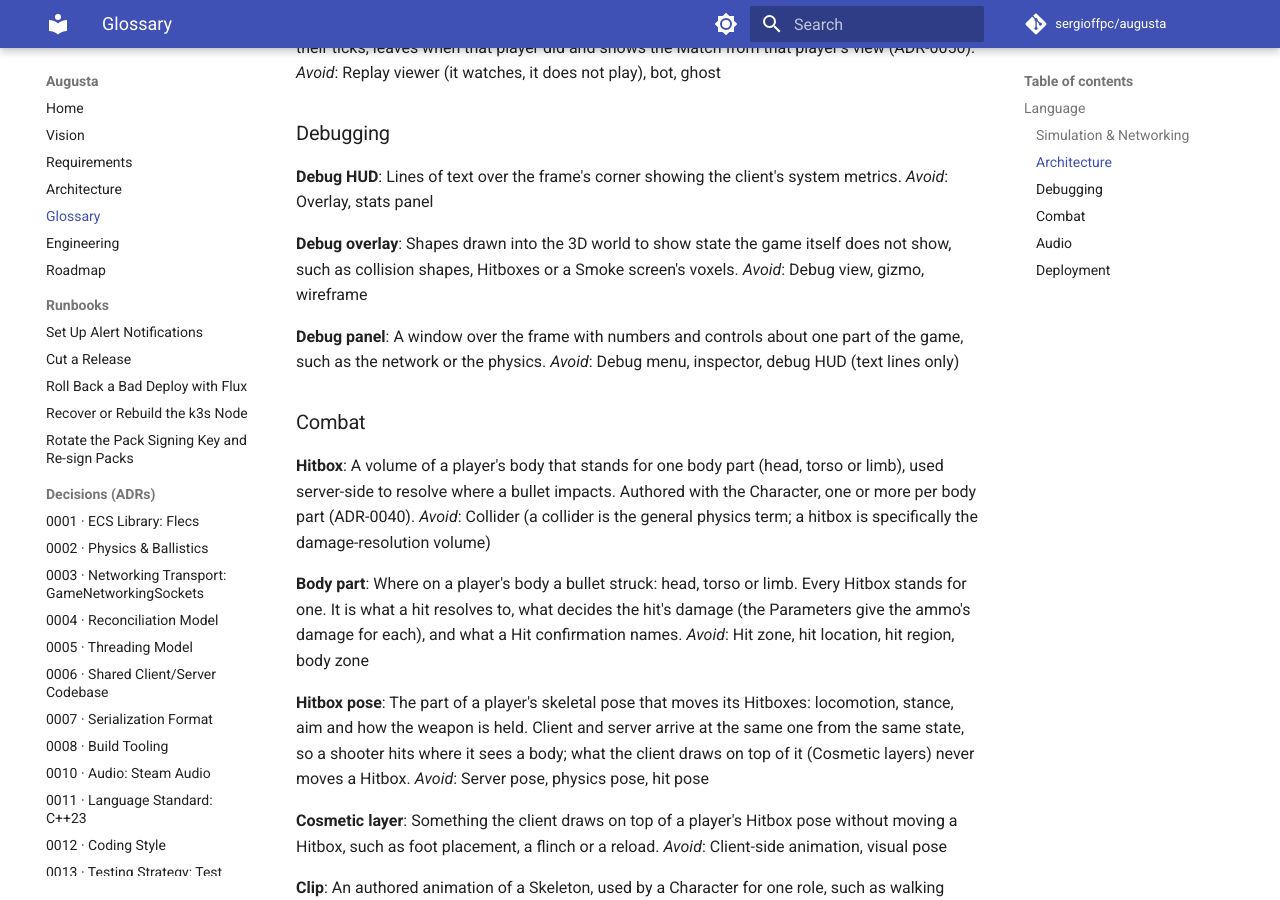
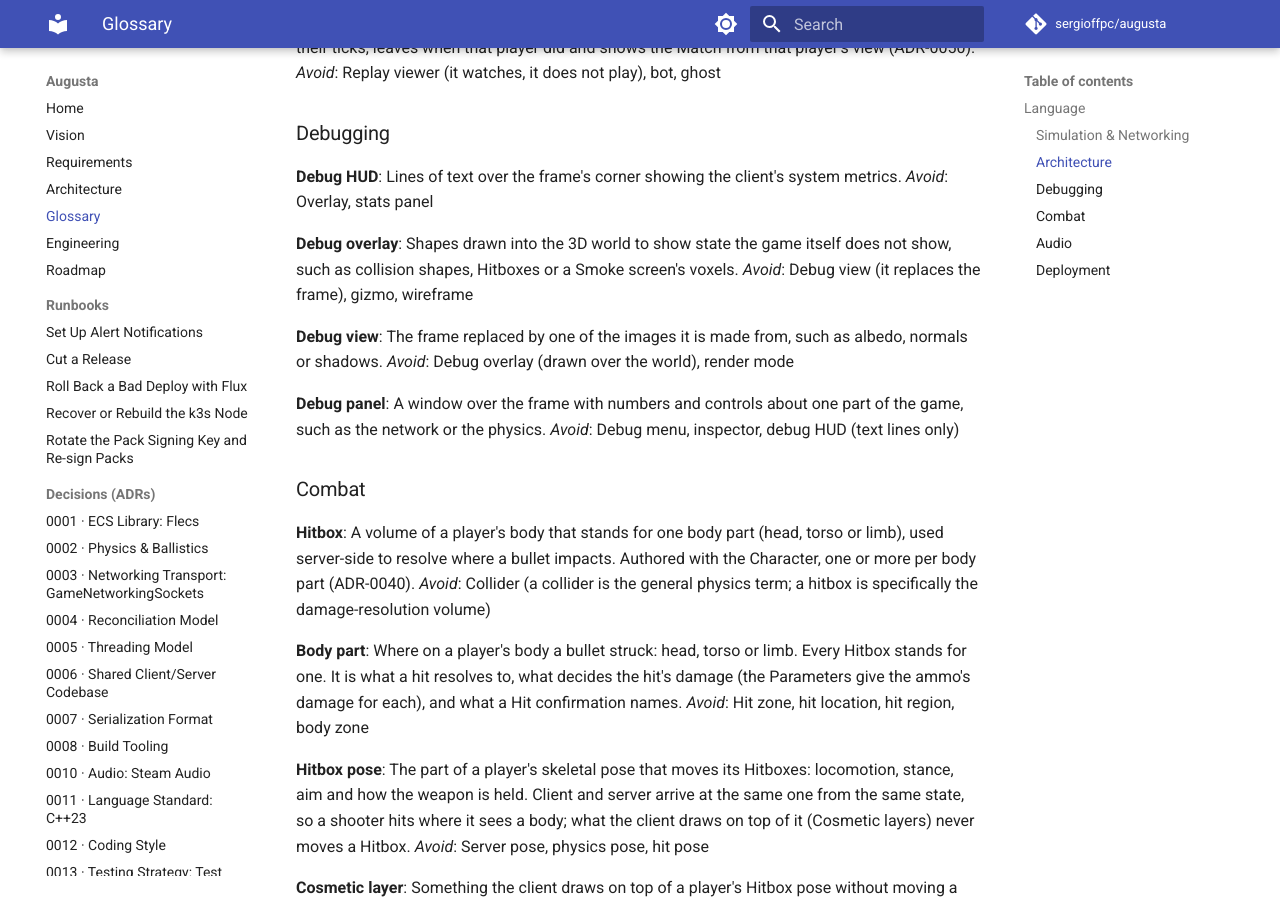
Before and after one commit to sergioffpc/augusta, an MkDocs documentation site: the page built from GLOSSARY.md, in a window 1280 px wide and 900 px high, scrolled down 8128 px. Built offline with MkDocs 1.6.1 and Material for MkDocs 9.7.7, drawn with Linux system fonts in a browser that asks for light colours; comment, search, counter and statistics services are not loaded.

Commit message:
docs(glossary): add Debug view, the frame replaced by one of its images
Co-Authored-By: Claude Opus 5.5 <noreply@anthropic.com>
Claude-Session: https://claude.ai/code/session_013CpjGJvkG3vKKfm9RhQsL2

```diff
--- a/GLOSSARY.md
+++ b/GLOSSARY.md
@@ -409,7 +409,11 @@ metrics. _Avoid_: Overlay, stats panel
 
 **Debug overlay**: Shapes drawn into the 3D world to show state the game itself
 does not show, such as collision shapes, Hitboxes or a Smoke screen's voxels.
-_Avoid_: Debug view, gizmo, wireframe
+_Avoid_: Debug view (it replaces the frame), gizmo, wireframe
+
+**Debug view**: The frame replaced by one of the images it is made from, such as
+albedo, normals or shadows. _Avoid_: Debug overlay (drawn over the world),
+render mode
 
 **Debug panel**: A window over the frame with numbers and controls about one
 part of the game, such as the network or the physics. _Avoid_: Debug menu,
```
